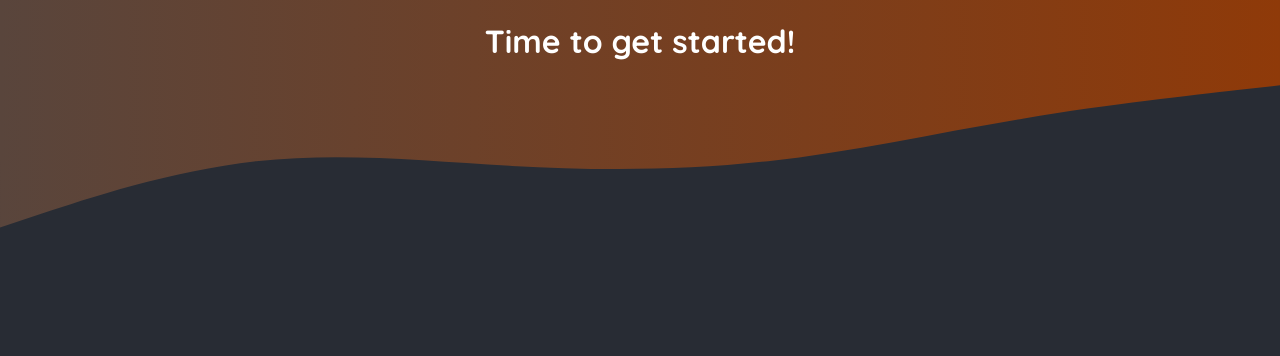
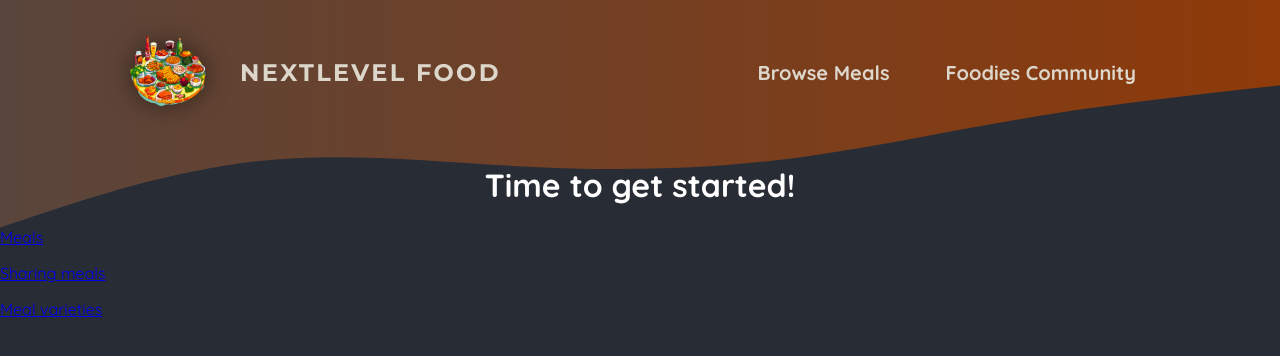
Before and after one commit to premsai-noolu/next.js-foodies-project, a Next.js app: page / in a window 1280 px wide. Shown: the top 356 px of the page. Built offline with nearby package versions, Linux system fonts and the light colour scheme.

Commit message:
Working On Layout

```diff
--- a/app/community/page.js
+++ b/app/community/page.js
@@ -1,4 +1,4 @@
-export default function Community(){
+export default function CommunityPage(){
     return (<main>
         <h1>Community Page</h1>
     </main>)
--- a/app/globals.css
+++ b/app/globals.css
@@ -11,21 +11,6 @@
 body {
   margin: 0;
   background: radial-gradient(#282c34, #282c34);
-}
-
-.header-background {
-  position: absolute;
-  width: 100%;
-  height: 320px;
-  top: 0;
-  left: 0;
-  z-index: -1;
-}
-
-svg {
-  display: block;
-  width: 100%;
-  height: auto;
 }
 
 .not-found,
--- a/app/layout.js
+++ b/app/layout.js
@@ -1,4 +1,6 @@
 import './globals.css';
+
+import MainHeader from '../components/main-header/main-header'
 
 export const metadata = {
   title: 'NextLevel Food',
@@ -9,27 +11,8 @@
   return (
     <html lang="en">
       <body>
-        <div className="header-background">
-          <svg xmlns="http://www.w3.org/2000/svg" viewBox="0 0 1440 320">
-            <defs>
-              <linearGradient id="gradient" x1="0%" y1="0%" x2="100%" y2="0%">
-                <stop
-                  offset="0%"
-                  style={{ stopColor: '#59453c', stopOpacity: '1' }}
-                />
-                <stop
-                  offset="100%"
-                  style={{ stopColor: '#8f3a09', stopOpacity: '1' }}
-                />
-              </linearGradient>
-            </defs>
-            <path
-              fill="url(#gradient)"
-              d="M0,256L48,240C96,224,192,192,288,181.3C384,171,480,181,576,186.7C672,192,768,192,864,181.3C960,171,1056,149,1152,133.3C1248,117,1344,107,1392,101.3L1440,96L1440,0L1392,0C1344,0,1248,0,1152,0C1056,0,960,0,864,0C768,0,672,0,576,0C480,0,384,0,288,0C192,0,96,0,48,0L0,0Z"
-            ></path>
-          </svg>
-        </div>
 
+        <MainHeader />
         {children}
       </body>
     </html>
--- /dev/null
+++ b/app/meals/[mealSlug]/page.js
@@ -0,0 +1,6 @@
+export default function mealDetailPage({params}){
+    return (<main>
+        <h1>Menu Item</h1>
+        <p>{params.mealSlug}</p>
+    </main>)
+}
--- a/app/meals/[slug]/page.js
+++ /dev/null
@@ -1,6 +0,0 @@
-export default function mealsMenuItem({params}){
-    return (<main>
-        <h1>Menu Item</h1>
-        <p>{params.slug}</p>
-    </main>)
-}
--- a/app/meals/share/page.js
+++ b/app/meals/share/page.js
@@ -1,8 +1,8 @@
 import Link from "next/link";
 
-export default function MealsShare(){
+export default function ShareMealPage(){
     return (<main>
-        <h1> Meals sharing page</h1>
+        <h1> Share Meal</h1>
         <p><Link href="/meals/Biryani">Biryani</Link></p>
         <p><Link href="/meals/Pulao">Pulao</Link></p>
     </main>)
--- a/app/page.js
+++ b/app/page.js
@@ -1,9 +1,14 @@
+import Link from "next/link";
+
 export default function Home() {
   return (
     <main>
       <h1 style={{ color: 'white', textAlign: 'center' }}>
         Time to get started!
       </h1>
+      <p><Link href="meals">Meals</Link></p>
+      <p><Link href="meals/share">Sharing meals</Link></p>
+      <p><Link href="meals/varieties">Meal varieties</Link></p>
     </main>
   );
 }
--- /dev/null
+++ b/components/main-header/main-header-background.js
@@ -0,0 +1,26 @@
+import classes from './main-header-background.module.css';
+
+export default function MainHeaderbackground(){
+    return (
+        <div className={classes['header-background']}>
+          <svg xmlns="http://www.w3.org/2000/svg" viewBox="0 0 1440 320">
+            <defs>
+              <linearGradient id="gradient" x1="0%" y1="0%" x2="100%" y2="0%">
+                <stop
+                  offset="0%"
+                  style={{ stopColor: '#59453c', stopOpacity: '1' }}
+                />
+                <stop
+                  offset="100%"
+                  style={{ stopColor: '#8f3a09', stopOpacity: '1' }}
+                />
+              </linearGradient>
+            </defs>
+            <path
+              fill="url(#gradient)"
+              d="M0,256L48,240C96,224,192,192,288,181.3C384,171,480,181,576,186.7C672,192,768,192,864,181.3C960,171,1056,149,1152,133.3C1248,117,1344,107,1392,101.3L1440,96L1440,0L1392,0C1344,0,1248,0,1152,0C1056,0,960,0,864,0C768,0,672,0,576,0C480,0,384,0,288,0C192,0,96,0,48,0L0,0Z"
+            ></path>
+          </svg>
+        </div>
+    )
+}
--- /dev/null
+++ b/components/main-header/main-header-background.module.css
@@ -0,0 +1,14 @@
+.header-background {
+  position: absolute;
+  width: 100%;
+  height: 320px;
+  top: 0;
+  left: 0;
+  z-index: -1;
+}
+
+.header-background svg {
+  display: block;
+  width: 100%;
+  height: auto;
+}
--- /dev/null
+++ b/components/main-header/main-header.js
@@ -0,0 +1,30 @@
+import Link from "next/link";
+import logoImg from '@/assets/logo.png';
+import classes from './main-header.module.css';
+import Image from "next/image";
+import MainHeaderBackground from "./main-header-background";
+
+export default function MainHeader() {
+    return (
+        <>
+        <MainHeaderBackground />
+    <header className={classes.header}>
+        <Link href="/" className={classes.logo}>
+              <Image src={logoImg} alt="A place with food on it" priority/>
+              NextLevel Food
+        </Link>
+
+        <nav className={classes.nav}>
+            <ul>
+                <li>
+                    <Link href="/meals">Browse Meals</Link>
+                </li>
+                <li>
+                    <Link href="/community">Foodies Community</Link>
+                </li>
+            </ul>
+        </nav>
+    </header>
+    </>
+    )
+}
--- /dev/null
+++ b/components/main-header/main-header.module.css
@@ -0,0 +1,67 @@
+.header {
+  display: flex;
+  justify-content: space-between;
+  align-items: center;
+  padding: 2rem 1rem;
+}
+
+@media (min-width: 768px) {
+  .header {
+    padding: 2rem 10%;
+  }
+}
+
+.nav ul {
+  list-style: none;
+  margin: 0;
+  padding: 0;
+  display: flex;
+  gap: 1.5rem;
+  /* font-family: 'Montserrat', sans-serif; */
+  font-size: 1.25rem;
+}
+
+.nav a {
+  text-decoration: none;
+  color: #ddd6cb;
+  font-weight: bold;
+  padding: 0.5rem 1rem;
+  border-radius: 0.5rem;
+}
+
+.nav a:hover,
+.nav a:active {
+  background: linear-gradient(90deg, #ff8a05, #f9b331);
+  background-clip: text;
+  -webkit-background-clip: text;
+  -webkit-text-fill-color: transparent;
+  text-shadow: 0 0 18px rgba(248, 190, 42, 0.8);
+}
+
+.active {
+  background: linear-gradient(90deg, #ff8a05, #f9b331);
+  background-clip: text;
+  -webkit-background-clip: text;
+  -webkit-text-fill-color: transparent;
+}
+
+.logo {
+  display: flex;
+  align-items: center;
+  justify-content: center;
+  gap: 2rem;
+  text-decoration: none;
+  color: #ddd6cb;
+  font-weight: bold;
+  font-family: 'Montserrat', sans-serif;
+  letter-spacing: 0.15rem;
+  text-transform: uppercase;
+  font-size: 1.5rem;
+}
+
+.logo img {
+  width: 5rem;
+  height: 5rem;
+  object-fit: contain;
+  filter: drop-shadow(0 0 0.75rem rgba(0, 0, 0, 0.5));
+}
```
